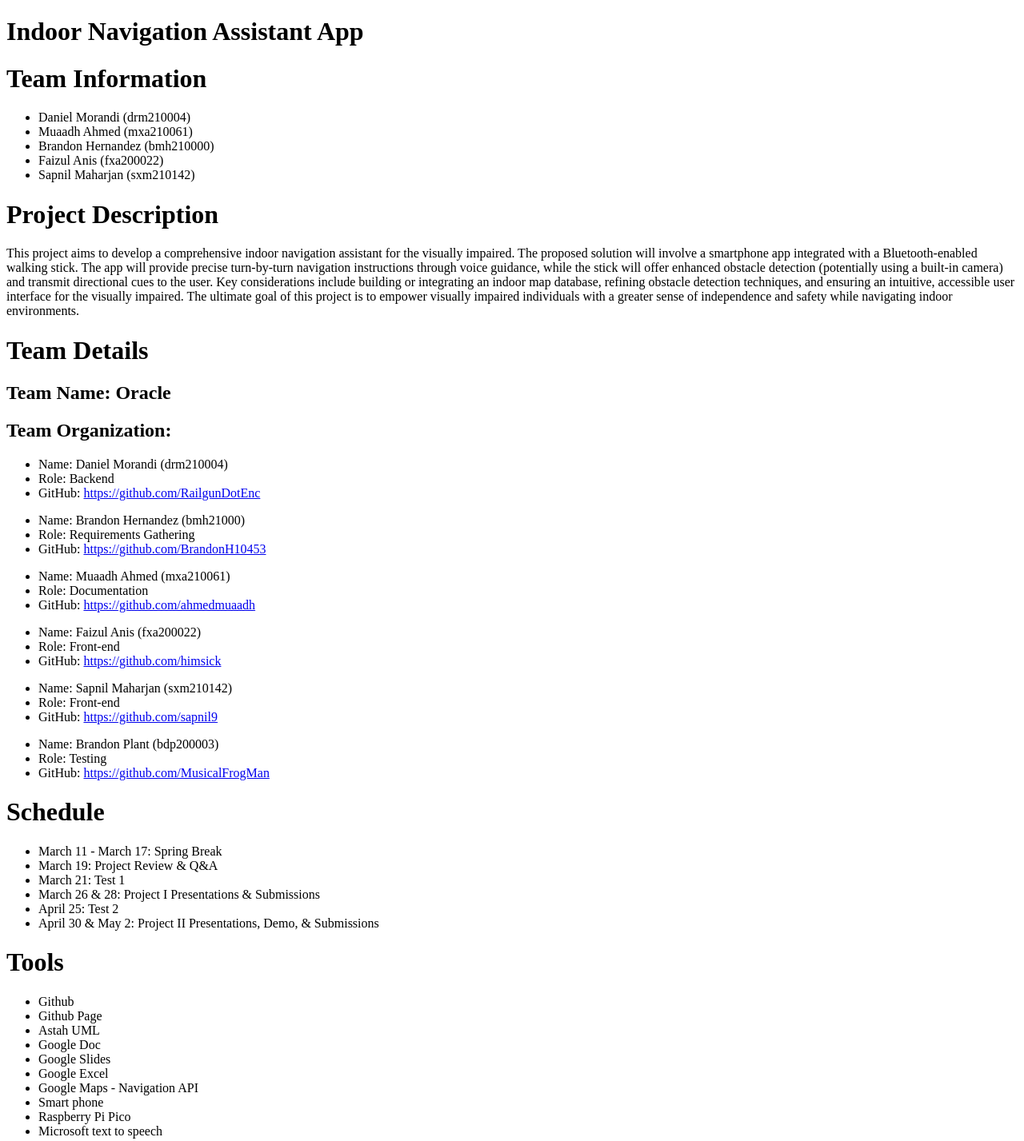
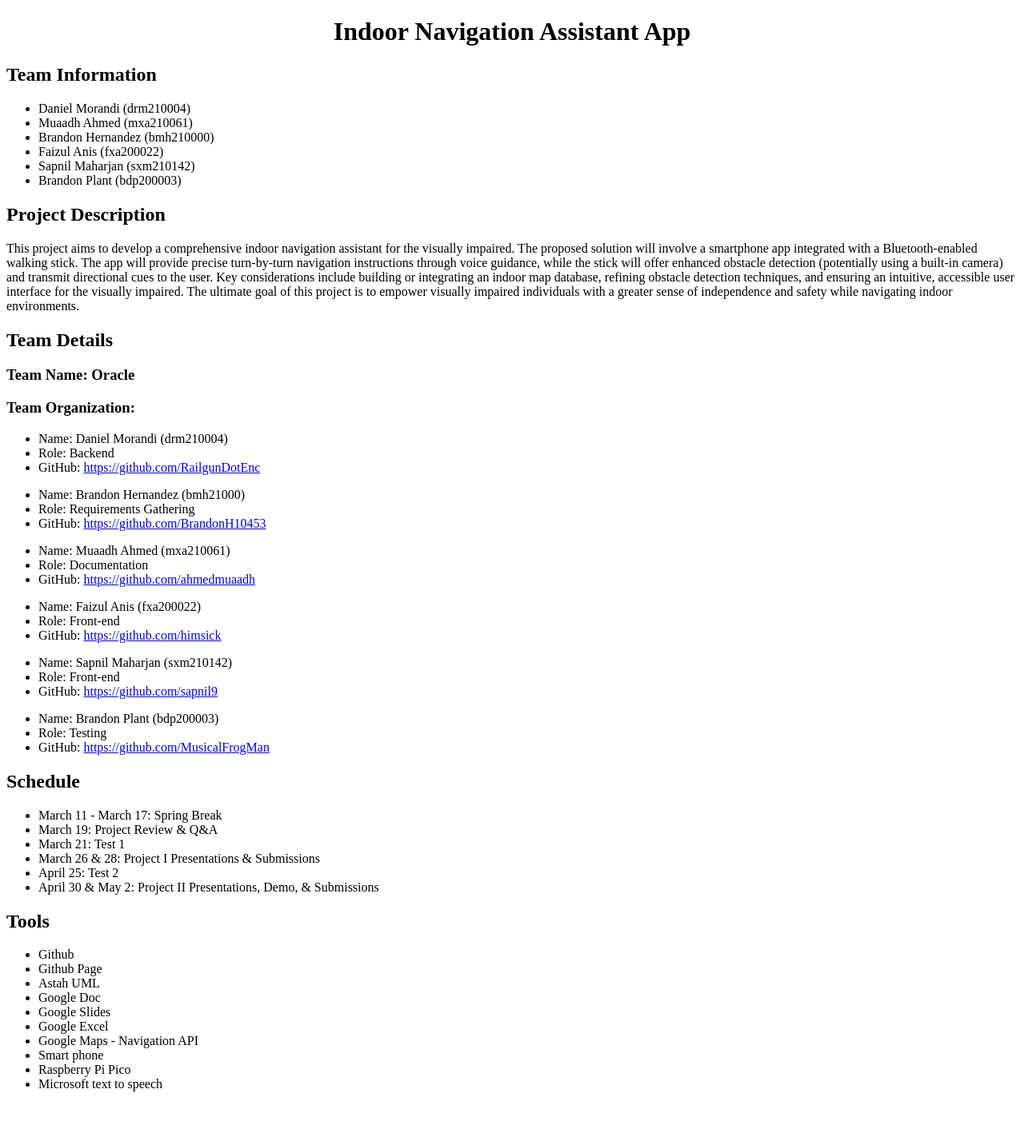
Before and after one commit to sapnil9/ReqBlindProject, a plain HTML site: page index.html in a window 1280 px wide. Shown: the whole page at 80% size. After the commit the page ends 1381 px from the top, so only its background shows below. Drawn offline with Linux system fonts and the light colour scheme.

Commit message:
Centred the title

```diff
--- a/index.html
+++ b/index.html
@@ -4,24 +4,31 @@
     <meta charset="UTF-8">
     <meta name="viewport" content="width=device-width, initial-scale=1.0">
     <title>Indoor Navigation Assistant Project</title>
+    <style>
+        h1 {
+            font-weight: bold;
+            text-align: center;
+        }
+    </style>
 </head>
 <body>
-    <h1 style="font-weight: bold;">Indoor Navigation Assistant App</h1>
-    <h1>Team Information</h1>
+    <h1>Indoor Navigation Assistant App</h1>
+    <h2>Team Information</h2>
     <ul>
         <li>Daniel Morandi (drm210004)</li>
         <li>Muaadh Ahmed (mxa210061)</li>
         <li>Brandon Hernandez (bmh210000)</li>
         <li>Faizul Anis (fxa200022)</li>
         <li>Sapnil Maharjan (sxm210142)</li>
+        <li>Brandon Plant (bdp200003)</li>
     </ul>
 
-    <h1>Project Description</h1>
+    <h2>Project Description</h2>
     <p>This project aims to develop a comprehensive indoor navigation assistant for the visually impaired. The proposed solution will involve a smartphone app integrated with a Bluetooth-enabled walking stick. The app will provide precise turn-by-turn navigation instructions through voice guidance, while the stick will offer enhanced obstacle detection (potentially using a built-in camera) and transmit directional cues to the user. Key considerations include building or integrating an indoor map database, refining obstacle detection techniques, and ensuring an intuitive, accessible user interface for the visually impaired. The ultimate goal of this project is to empower visually impaired individuals with a greater sense of independence and safety while navigating indoor environments.</p>
 
-    <h1>Team Details</h1>
-    <h2>Team Name: Oracle</h2>
-    <h2>Team Organization:</h2>
+    <h2>Team Details</h2>
+    <h3>Team Name: Oracle</h3>
+    <h3>Team Organization:</h3>
     <ul>
         <li>Name: Daniel Morandi (drm210004)</li>
         <li>Role: Backend</li>
@@ -47,14 +54,13 @@
         <li>Role: Front-end</li>
         <li>GitHub: <a href="https://github.com/sapnil9" target="_blank">https://github.com/sapnil9</a></li>
     </ul>
-
     <ul>
         <li>Name: Brandon Plant (bdp200003)</li>
         <li>Role: Testing</li>
         <li>GitHub: <a href="https://github.com/MusicalFrogMan" target="_blank">https://github.com/MusicalFrogMan</a></li>
     </ul>
 
-    <h1>Schedule</h1>
+    <h2>Schedule</h2>
     <ul>
         <li>March 11 - March 17: Spring Break</li>
         <li>March 19: Project Review & Q&A</li>
@@ -64,7 +70,7 @@
         <li>April 30 & May 2: Project II Presentations, Demo, & Submissions</li>
     </ul>
 
-    <h1>Tools</h1>
+    <h2>Tools</h2>
     <ul>
         <li>Github</li>
         <li>Github Page</li>
```
